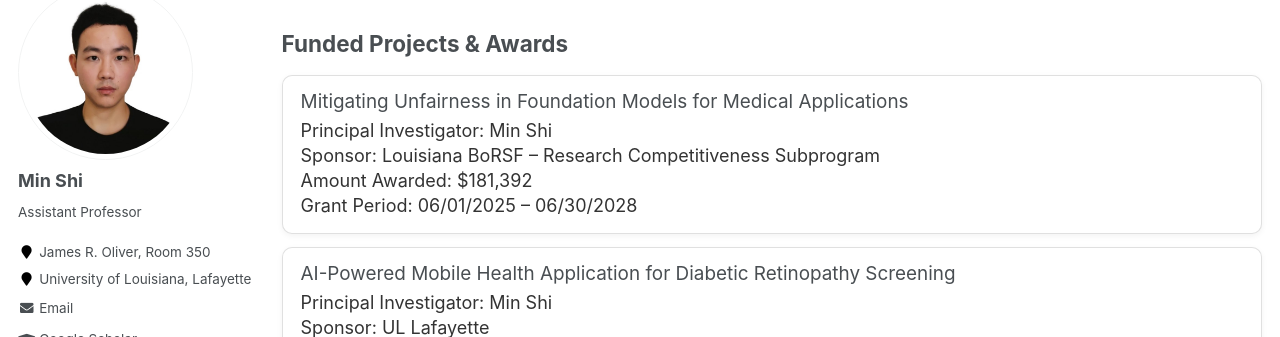
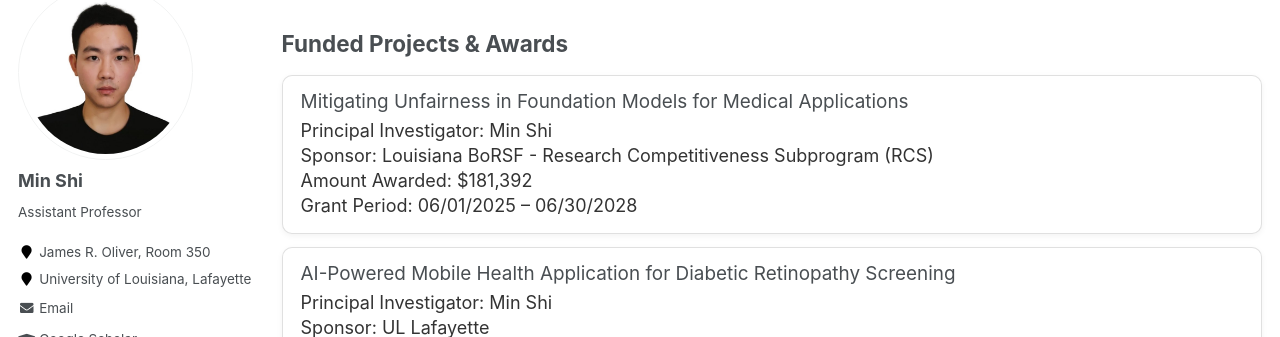
Before and after one commit to shiminxst/shiminxst.github.io, a Jekyll site: the page built from _pages/awards.md, in a window 1280 px wide and 923 px high. Shown: the part 133-470 px from the top of the window. Built offline with Jekyll 4.4.1, drawn with Linux system fonts in a browser that asks for light colours; some web fonts are replaced.

Commit message:
Update awards.md

```diff
--- a/_pages/awards.md
+++ b/_pages/awards.md
@@ -63,7 +63,7 @@ author_profile: true
     <div class="award-card">
       <p class="award-title">Mitigating Unfairness in Foundation Models for Medical Applications</p>
       <p class="award-meta">Principal Investigator: Min Shi</p>
-      <p class="award-meta award-sponsor">Sponsor: Louisiana BoRSF – Research Competitiveness Subprogram</p>
+      <p class="award-meta award-sponsor">Sponsor: Louisiana BoRSF - Research Competitiveness Subprogram (RCS) </p>
       <p class="award-meta">Amount Awarded: $181,392</p>
       <p class="award-meta">Grant Period: 06/01/2025 – 06/30/2028</p>
     </div>
```
